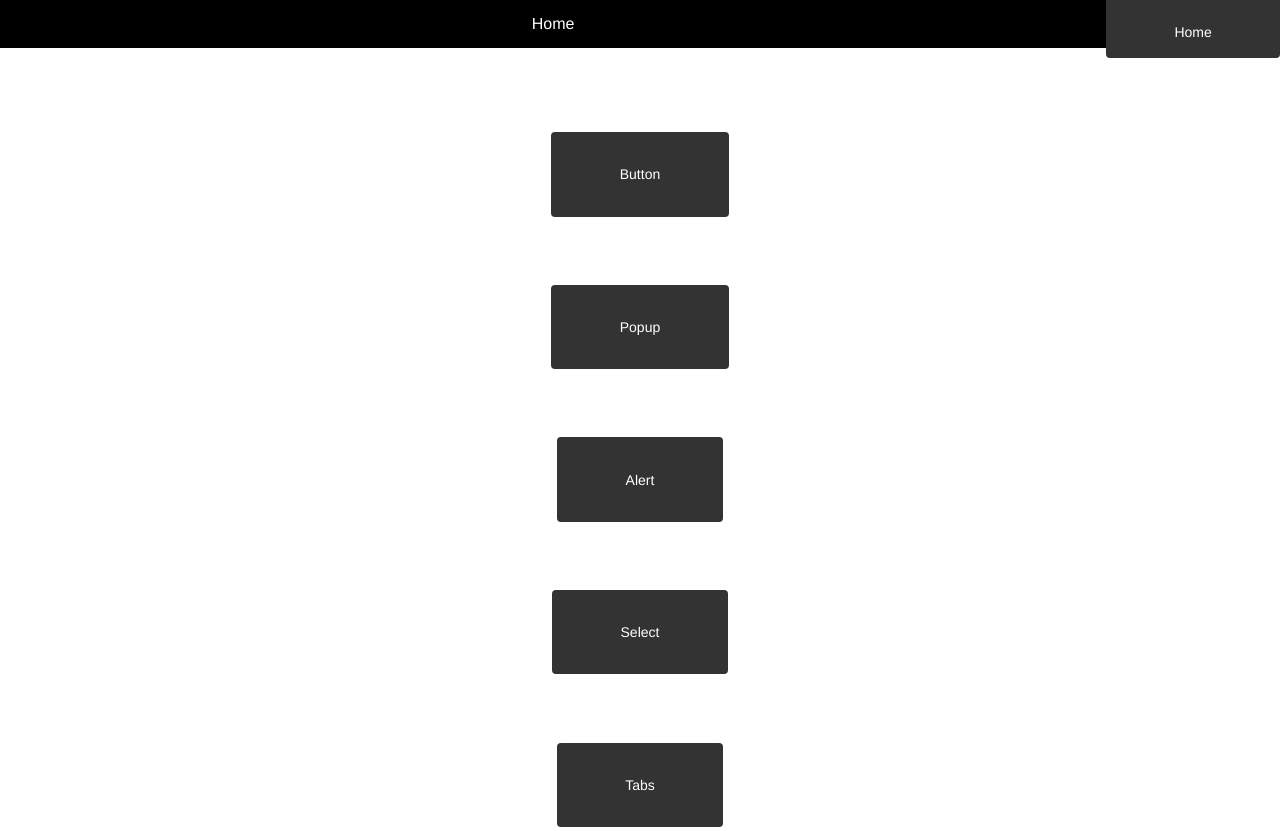
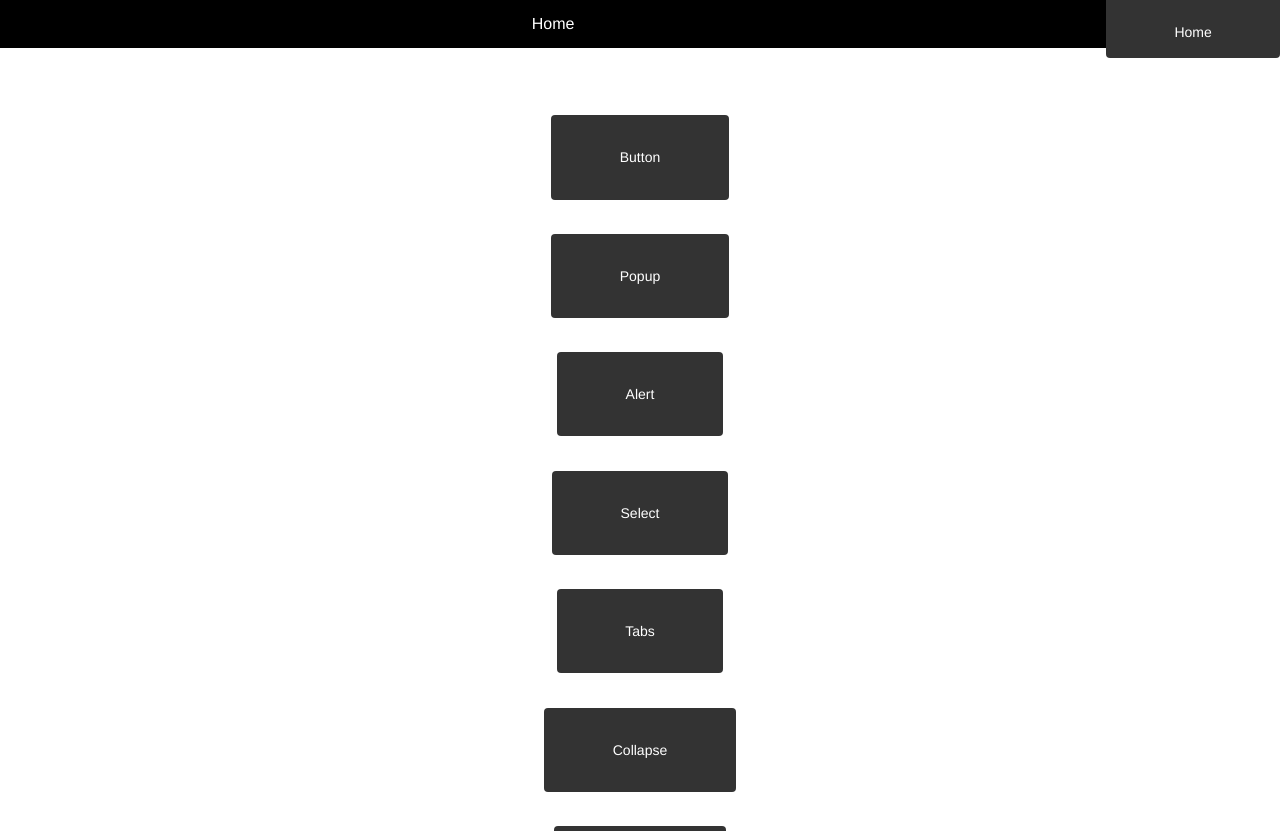
Before and after one commit to musi1024/vue-work-box, a Vue app: page / in a window 1280 px wide. Shown: the top 831 px of the page. Built offline with nearby package versions, Linux system fonts and the light colour scheme.

Commit message:
modify base button style

```diff
--- a/src/components/BaseButton.vue
+++ b/src/components/BaseButton.vue
@@ -39,14 +39,14 @@ export default {
   cursor: pointer;
   border: none;
   padding: px(20) px(40);
-  margin: px(20);
+  margin: px(10);
   // 去掉 button 默认样式
   outline: none;
   -webkit-appearance: none;
   -webkit-tap-highlight-color: rgba(0, 0, 0, 0);
 
-  width: fit-content;
-  height: fit-content;
+  width: fill-availabl;
+  height: fill-availabl;
   background-color: #333333;
   border-radius: 4px;
   color: white;
--- a/src/views/Home.vue
+++ b/src/views/Home.vue
@@ -96,7 +96,6 @@ export default {
   main {
     width: 100%;
     height: 94%;
-    // margin-top: px(20);
     padding-top: px(20);
     ul {
       list-style: none;
```
